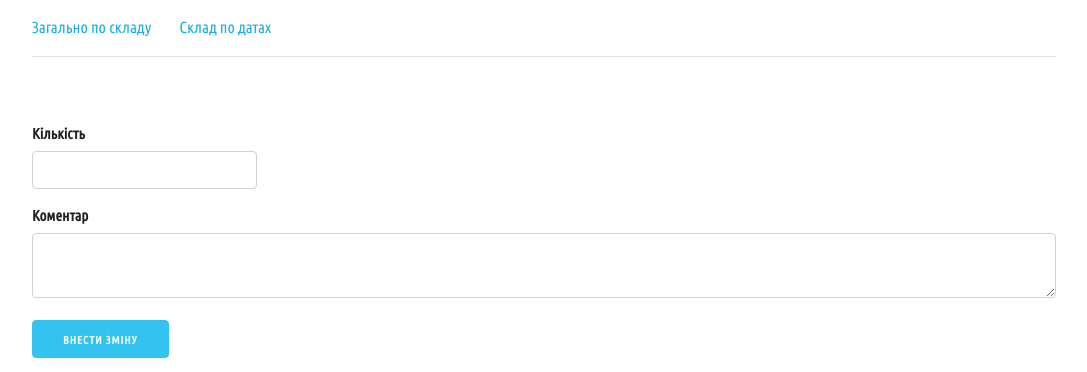
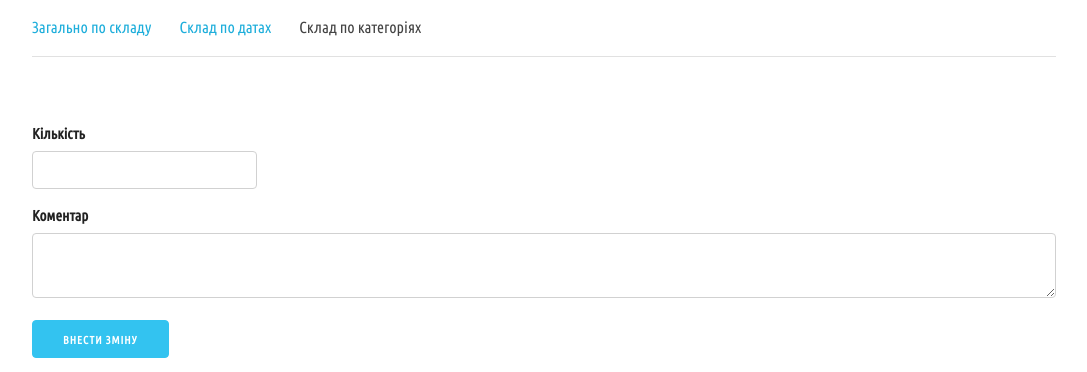
Before and after one commit to samitnuk/warehousedb, a Django app: page /add_item_change/1/ in a window 1280 px wide. Shown: the top 372 px of the page, without its empty margins (96-1183 px from the left). Run offline with Django 3.2, Linux system fonts and the light colour scheme; the visitor is signed in with stand-in values (Sample User, id 1); data that the repository does not hold is empty.

Commit message:
add new field to navigation

```diff
--- a/items/templates/items/base.html
+++ b/items/templates/items/base.html
@@ -39,6 +39,9 @@
                     <li role="presentation" {% if items_by_dates_path in request.path %}class="nav-active"{% endif%}>
                         <a href="{% url 'items_by_dates' %}">Склад по датах</a>
                     </li>
+                    {% url 'items_by_categories' 1 as items_by_categories_path %}
+                    <li role="presentation" {% if items_by_categories_path in request.path %}class="nav-active"{% endif%}>
+                        <a href="{% url 'items_by_categories' 1 %}">Склад по категоріях</a>
                 </ul>
             </div>
         </div>
```
